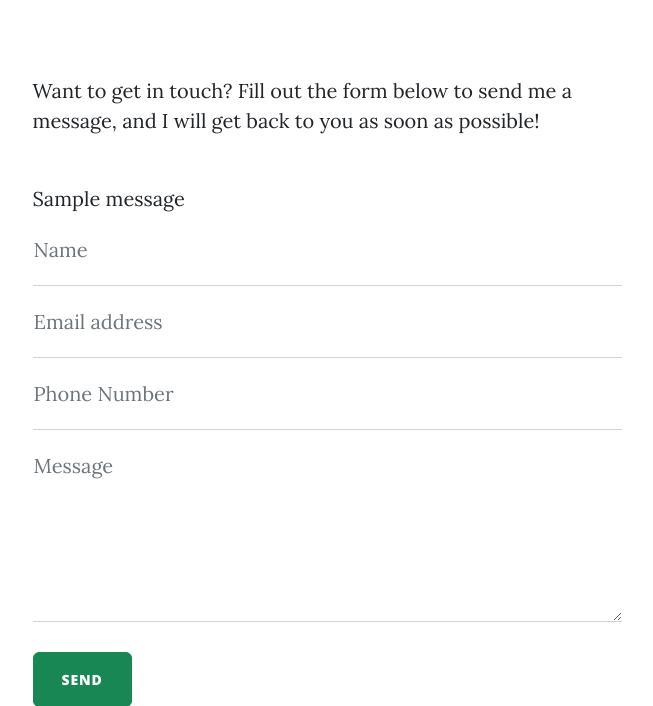
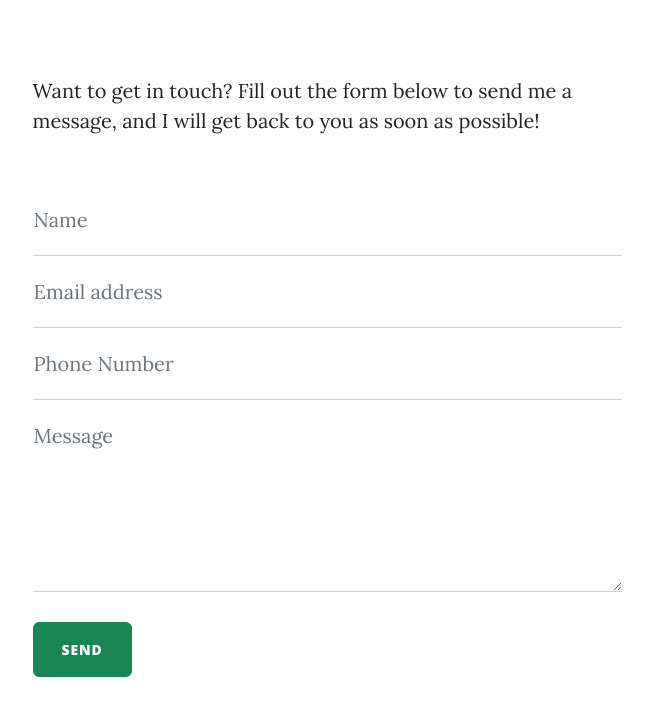
Before and after one commit to ThronaByte/Thronabyte-Blog, a Flask app: page /contact in a window 1280 px wide. Shown: the part 536-1242 px from the top of the page, without its empty margins (313-966 px from the left). Run offline with Flask 3, Linux system fonts and the light colour scheme; tables that the repository leaves empty hold one stand-in row (values such as "Sample post"); one stand-in notice (Sample message) is shown; some libraries are stand-ins or nearby versions.

Commit message:
fixed contact.html!

```diff
--- a/main.py
+++ b/main.py
@@ -303,15 +303,13 @@ def contact():
 
         try:
             mail.send(msg)
+        except Exception:
+            flash(message="Failed to send message", category="error")
 
-            flash(message="Message sent successfully!", category="success")
-        except Exception:
-            flash(message=f"Failed to send message", category="error")
+        return render_template(template_name_or_list="contact.html", msg_sent=True)
 
-        return redirect(url_for("contact"))
-
-    return render_template(template_name_or_list="contact.html", current_user=current_user)
+    return render_template(template_name_or_list="contact.html", current_user=current_user, msg_sent=False)
 
 
 if __name__ == "__main__":
-    app.run(debug=True)
+    app.run(debug=False)
--- a/templates/contact.html
+++ b/templates/contact.html
@@ -22,6 +22,7 @@
 </header>
 <!-- Main Content-->
 <main class="mb-4">
+
   <div class="container px-4 px-lg-5">
     <div class="row gx-4 gx-lg-5 justify-content-center">
       <div class="col-md-10 col-lg-8 col-xl-7">
@@ -32,17 +33,7 @@
         <div class="my-5">
           <!-- * * * * * * * * * * * * * * *-->
           <!-- * * Simplified SB Contact Form for the Tutorial* *-->
-          {% with messages = get_flashed_messages(with_categories=true) %}
-          {% if messages %}
-            <div class="flash-messages">
-              {% for category, message in messages %}
-                <div class="flash-message {{ category }}">
-                  {{ message }}
-                </div>
-              {% endfor %}
-            </div>
-          {% endif %}
-          {% endwith %}
+
           <form
             id="contactForm"
             name="sentMessage"
```
